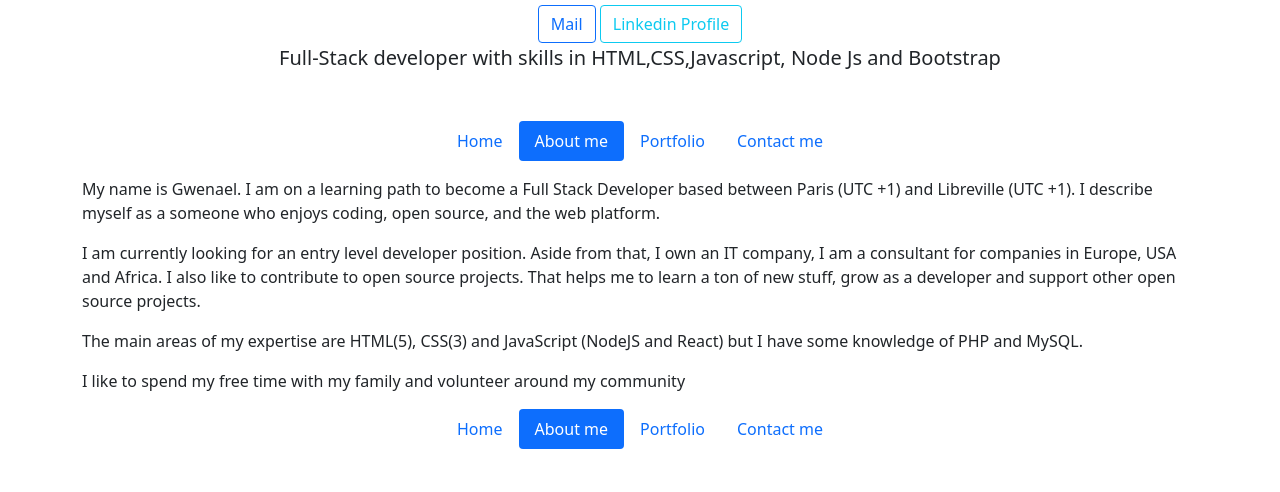
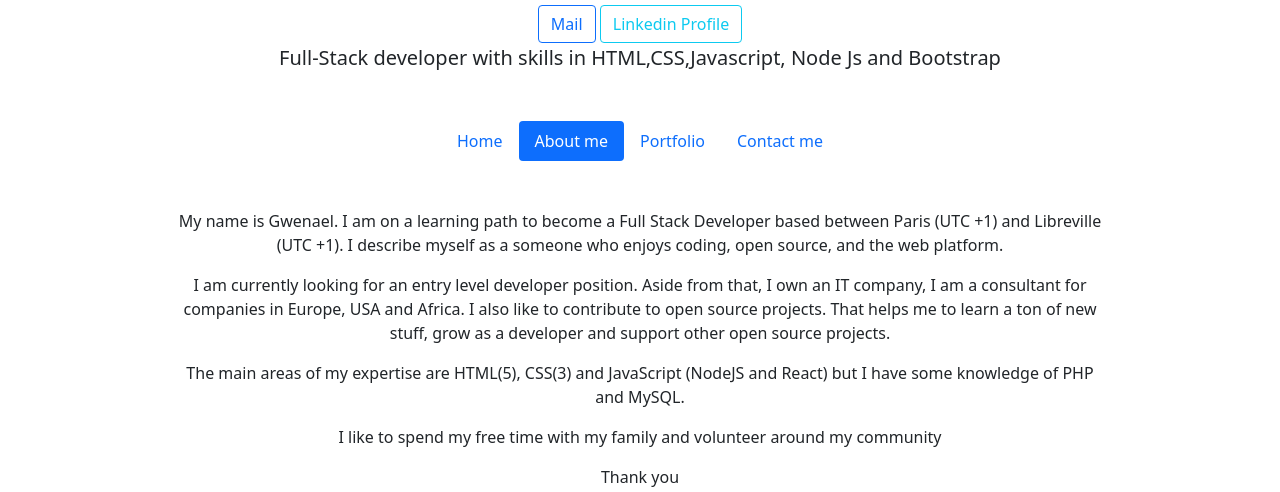
Before and after one commit to desouzag/Portfolio, a plain HTML site: page about.html in a window 1280 px wide. Shown: the part 407-899 px from the top of the page. Before the commit the page ends 856 px from the top, so only its background shows below. Drawn offline with nearby package versions, Linux system fonts and the light colour scheme.

Commit message:
Readme.md

```diff
--- a/about.html
+++ b/about.html
@@ -43,14 +43,16 @@
           </nav>
         </div>
 
-        <div class="container ml-2 mt-3">
-<p>My name is Gwenael. I am on a learning path to become a Full Stack Developer based between Paris (UTC +1) and Libreville (UTC +1). I describe myself as a someone who enjoys coding, open source, and the web platform.</p>
+        <div class="container ml-2 mt-5 w-75">
+<p class="text-center">My name is Gwenael. I am on a learning path to become a Full Stack Developer based between Paris (UTC +1) and Libreville (UTC +1). I describe myself as a someone who enjoys coding, open source, and the web platform.</p>
 
-<p>I am currently looking for an entry level developer position. Aside from that, I own an IT company, I am a consultant for companies in Europe, USA and Africa. I also like to contribute to open source projects. That helps me to learn a ton of new stuff, grow as a developer and support other open source projects.</p>
+<p class="text-center">I am currently looking for an entry level developer position. Aside from that, I own an IT company, I am a consultant for companies in Europe, USA and Africa. I also like to contribute to open source projects. That helps me to learn a ton of new stuff, grow as a developer and support other open source projects.</p>
 
-<p>The main areas of my expertise are HTML(5), CSS(3) and JavaScript (NodeJS and React) but I have some knowledge of PHP and MySQL.</p>
+<p class="text-center">The main areas of my expertise are HTML(5), CSS(3) and JavaScript (NodeJS and React) but I have some knowledge of PHP and MySQL.</p>
 
-<p>I like to spend my free time with my family and volunteer around my community</p>
+<p class="text-center">I like to spend my free time with my family and volunteer around my community</p>
+
+<p class="text-center"> Thank you</p>
 </div>
         <div class="container">
           <nav>
```
Also changed, not shown: 1 other file.
